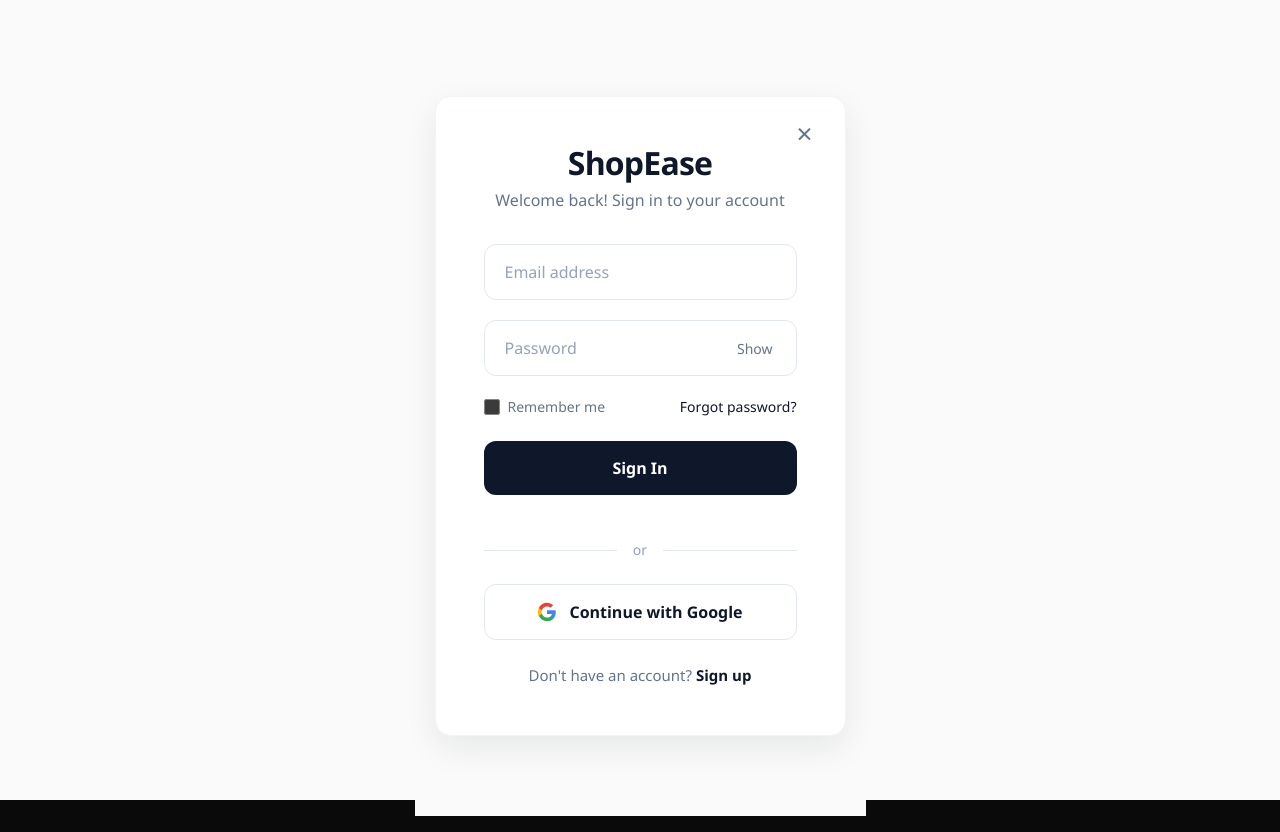
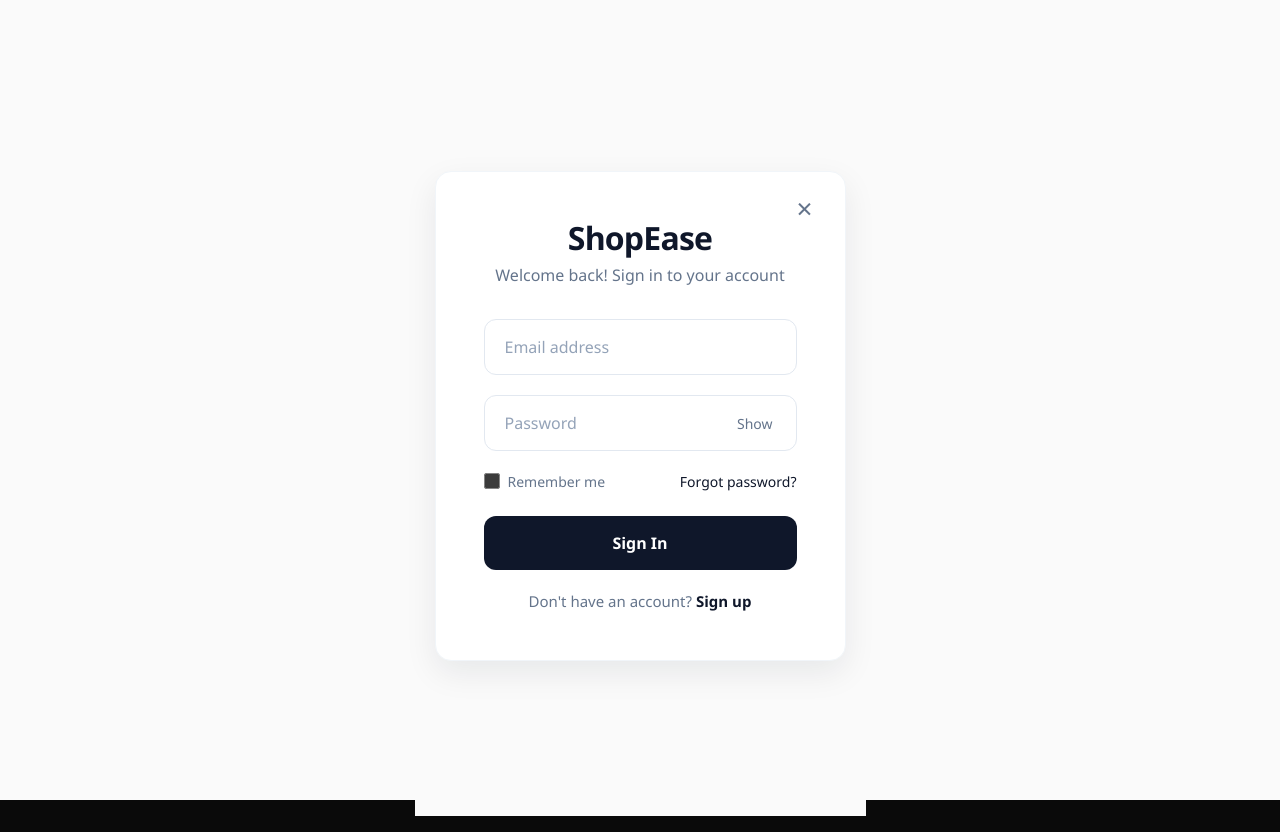
Before and after one commit to dev3306-ai/ShopEase, a React (Vite) app in the folder shopease-frontend/: page /login in a window 1280 px wide. Built offline with nearby package versions, Linux system fonts and the light colour scheme.

Commit message:
Remove Google authentication buttons from login and signup

```diff
--- a/shopease-frontend/src/components/Login.jsx
+++ b/shopease-frontend/src/components/Login.jsx
@@ -119,32 +119,6 @@
         <button type="submit" className="auth-button" disabled={loading}>
           {loading ? "Signing in..." : "Sign In"}
         </button>
-
-        <div className="divider">
-          <span>or</span>
-        </div>
-
-        <button type="button" className="google-button">
-          <svg width="20" height="20" viewBox="0 0 24 24">
-            <path
-              fill="#4285F4"
-              d="M22.56 12.25c0-.78-.07-1.53-.2-2.25H12v4.26h5.92c-.26 1.37-1.04 2.53-2.21 3.31v2.77h3.57c2.08-1.92 3.28-4.74 3.28-8.09z"
-            />
-            <path
-              fill="#34A853"
-              d="M12 23c2.97 0 5.46-.98 7.28-2.66l-3.57-2.77c-.98.66-2.23 1.06-3.71 1.06-2.86 0-5.29-1.93-6.16-4.53H2.18v2.84C3.99 20.53 7.7 23 12 23z"
-            />
-            <path
-              fill="#FBBC05"
-              d="M5.84 14.09c-.22-.66-.35-1.36-.35-2.09s.13-1.43.35-2.09V7.07H2.18C1.43 8.55 1 10.22 1 12s.43 3.45 1.18 4.93l2.85-2.22.81-.62z"
-            />
-            <path
-              fill="#EA4335"
-              d="M12 5.38c1.62 0 3.06.56 4.21 1.64l3.15-3.15C17.45 2.09 14.97 1 12 1 7.7 1 3.99 3.47 2.18 7.07l3.66 2.84c.87-2.6 3.3-4.53 6.16-4.53z"
-            />
-          </svg>
-          Continue with Google
-        </button>
       </form>
 
       <div className="auth-switch">
--- a/shopease-frontend/src/components/Signup.jsx
+++ b/shopease-frontend/src/components/Signup.jsx
@@ -151,32 +151,6 @@
         <button type="submit" className="auth-button" disabled={loading}>
           {loading ? "Creating account..." : "Create Account"}
         </button>
-
-        <div className="divider">
-          <span>or</span>
-        </div>
-
-        <button type="button" className="google-button">
-          <svg width="20" height="20" viewBox="0 0 24 24">
-            <path
-              fill="#4285F4"
-              d="M22.56 12.25c0-.78-.07-1.53-.2-2.25H12v4.26h5.92c-.26 1.37-1.04 2.53-2.21 3.31v2.77h3.57c2.08-1.92 3.28-4.74 3.28-8.09z"
-            />
-            <path
-              fill="#34A853"
-              d="M12 23c2.97 0 5.46-.98 7.28-2.66l-3.57-2.77c-.98.66-2.23 1.06-3.71 1.06-2.86 0-5.29-1.93-6.16-4.53H2.18v2.84C3.99 20.53 7.7 23 12 23z"
-            />
-            <path
-              fill="#FBBC05"
-              d="M5.84 14.09c-.22-.66-.35-1.36-.35-2.09s.13-1.43.35-2.09V7.07H2.18C1.43 8.55 1 10.22 1 12s.43 3.45 1.18 4.93l2.85-2.22.81-.62z"
-            />
-            <path
-              fill="#EA4335"
-              d="M12 5.38c1.62 0 3.06.56 4.21 1.64l3.15-3.15C17.45 2.09 14.97 1 12 1 7.7 1 3.99 3.47 2.18 7.07l3.66 2.84c.87-2.6 3.3-4.53 6.16-4.53z"
-            />
-          </svg>
-          Continue with Google
-        </button>
       </form>
 
       <div className="auth-switch">
```
